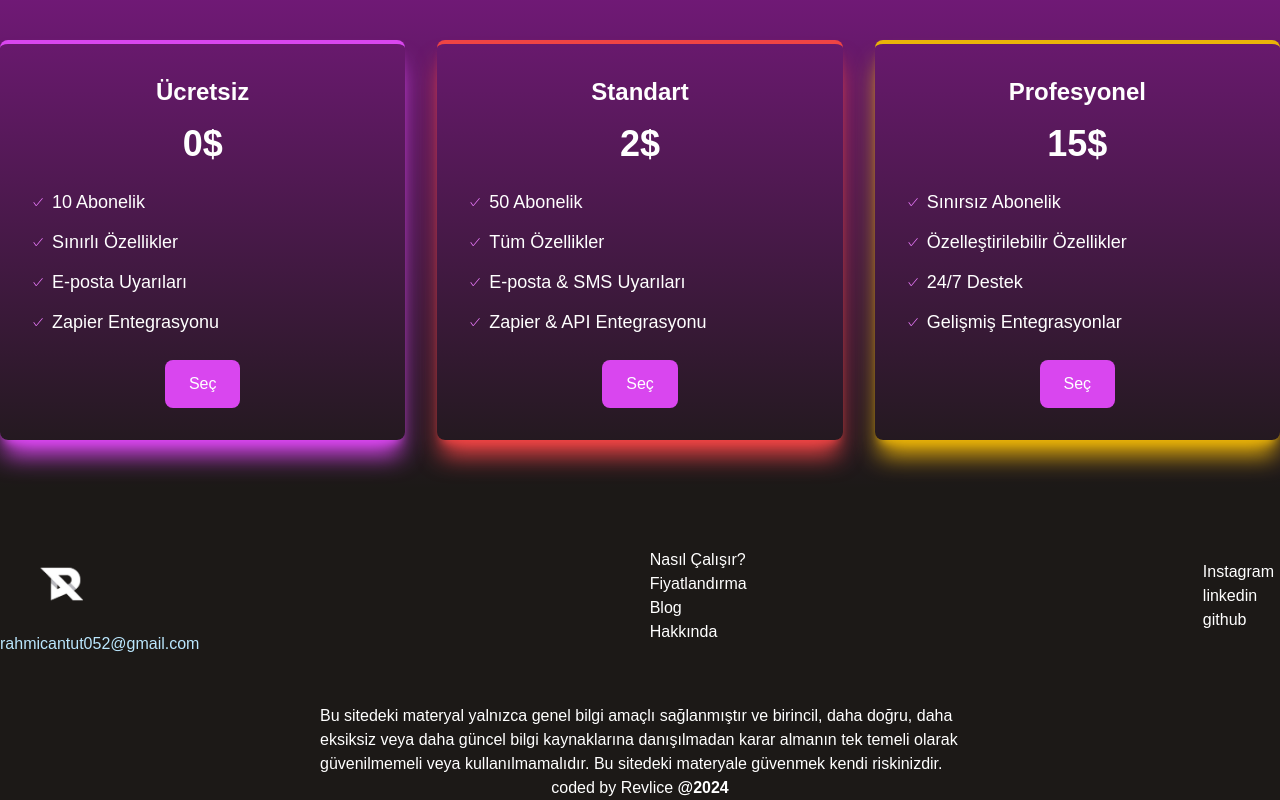
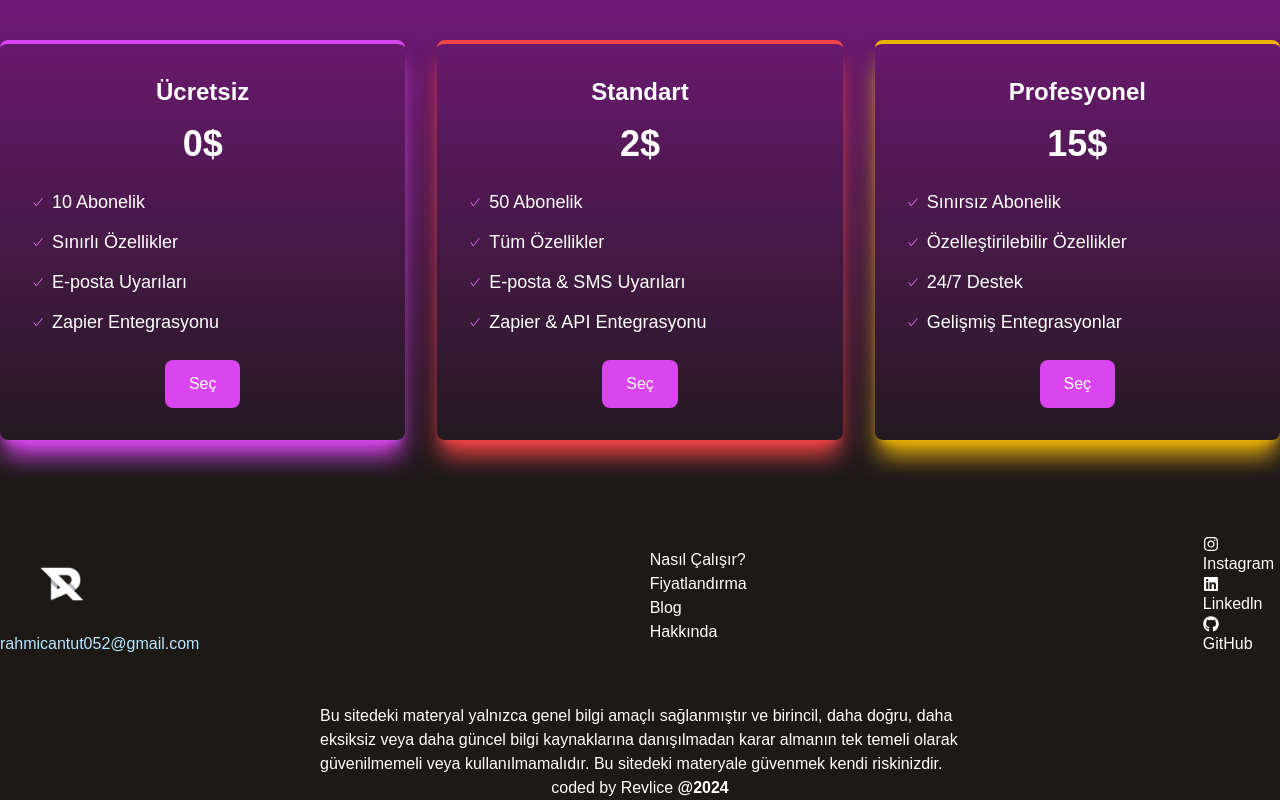
Before and after one commit to Revlice/track-my-subs, a React (Vite) app in the folder frontend/: page / in a window 1280 px wide. Shown: the part 2508-3308 px from the top of the page. Built offline with nearby package versions, Linux system fonts and the light colour scheme; a web font is replaced by a local one.

Commit message:
Revlice
on mac

```diff
--- a/frontend/src/components/Footer.jsx
+++ b/frontend/src/components/Footer.jsx
@@ -1,9 +1,19 @@
 import logo from '../assets/logo.png';
+import {FaInstagram, FaLinkedin,FaGithub} from "react-icons/fa";
 
 
 const Footer = ()=>{
     const liste = ['Nasıl Çalışır?', 'Fiyatlandırma', 'Blog', 'Hakkında'];
-    const liste2 = ['Instagram','linkedin','github'];
+    const liste2 = [{
+        name:"Instagram",
+        icon:FaInstagram,
+    },{
+        name:"Linkedln",
+        icon:FaLinkedin,
+    },{
+        name:"GitHub",
+        icon:FaGithub,
+    }];
     return(
         <div className="w-full h-auto bg-stone-900 text-white flex items-center flex-col">
             <div className="container mx-auto pt-12">
@@ -22,7 +32,7 @@ const Footer = ()=>{
                     <div>
                         <ul>
                             {liste2.map((item,index)=>(
-                                <li className="text-white px-1.5 hover:text-white/80 transition-colors cursor-pointer" key={index}>{item}</li>
+                                <li className="text-white  items-center  px-1.5 hover:text-white/80 transition-colors cursor-pointer" key={index}><item.icon/>{item.name}</li>
                             ))}
                         </ul>
 
--- a/frontend/src/form/SignUp.jsx
+++ b/frontend/src/form/SignUp.jsx
@@ -4,7 +4,7 @@ const SignUp = () =>{
 
     return(
         <div className="w-full min-h-screen text-white font-suse bg-gradient-to-b from-stone-900 to-fuchsia-800 flex justify-center items-center">
-            login page
+            signup page
         </div>
     )
 };
```
